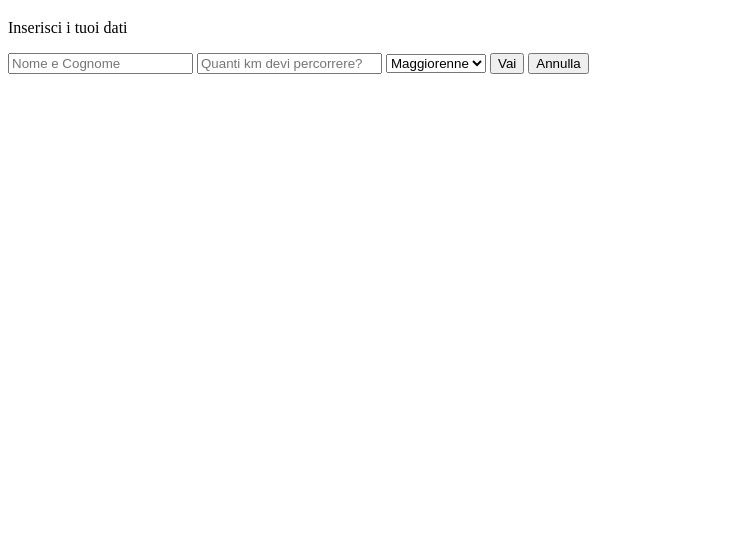
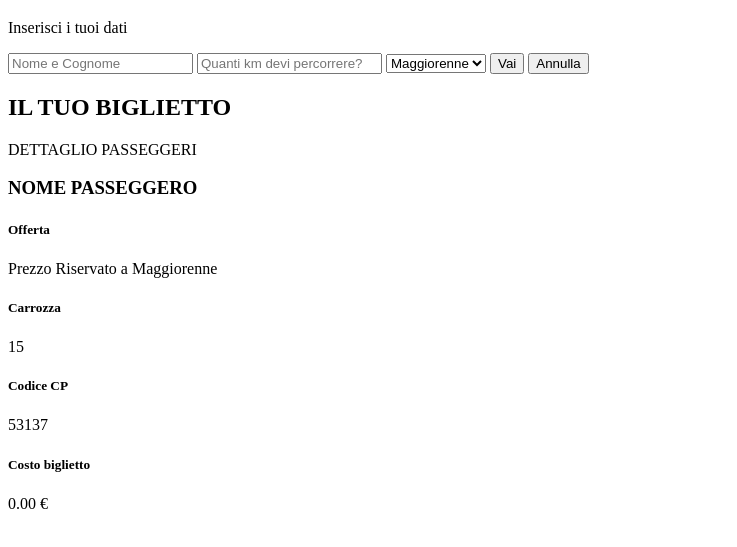
Before and after one commit to MatteoNocera/js-biglietto-treno-form, a plain HTML site: page index.html in a window 1280 px wide. Both pictures are taken after a click on the button "Vai". Shown: the part 61-608 px from the top of the page, without its empty margins (0-737 px from the left). Drawn offline with Linux system fonts and the light colour scheme.

Commit message:
fix js
now start to put some style on the document

```diff
--- a/assets/js/main.js
+++ b/assets/js/main.js
@@ -56,6 +56,23 @@ const vai = document.getElementById('vai').addEventListener('click', function ()
     }
 
     console.log(travelPrice.toFixed(2) + ' €');
+
+    const domPassengerName = document.getElementById('passengerName');
+    domPassengerName.innerHTML = userName;
+
+    const domOffertType = document.getElementById('offertType');
+    domOffertType.innerHTML = (selectAge[userAge].text);
+
+    const carrozza = document.getElementById('carrozza');
+    carrozza.innerHTML = Math.floor(Math.random() * 15)+1;
+
+    const cp = document.getElementById('cp');
+    cp.innerHTML = Math.floor(Math.random() * 100000)+1;
+
+    const domFinalPrice = document.getElementById('final_price');
+    domFinalPrice.innerHTML = travelPrice.toFixed(2) + ' €';
+
+
 })
 
 const reset = document.getElementById('reset').addEventListener('click', function () {
--- a/index.html
+++ b/index.html
@@ -29,7 +29,33 @@
     </div>
     <div>
 
+        <h2>IL TUO BIGLIETTO</h2>
+        <div>DETTAGLIO PASSEGGERI</div>
 
+        <div>
+            <h3>NOME PASSEGGERO</h3>
+            <div id="passengerName"></div>
+        </div>
+
+        <div>
+            <h5>Offerta</h5>
+            <div>Prezzo Riservato a <span id="offertType"></span></div>
+        </div>
+
+        <div>
+            <h5>Carrozza</h5>
+            <div id="carrozza"></div>
+        </div>
+
+        <div>
+            <h5>Codice CP</h5>
+            <div id="cp"></div>
+        </div>
+
+        <div>
+            <h5>Costo biglietto</h5>
+            <div id="final_price"></div>
+        </div>
 
     </div>
 
```
